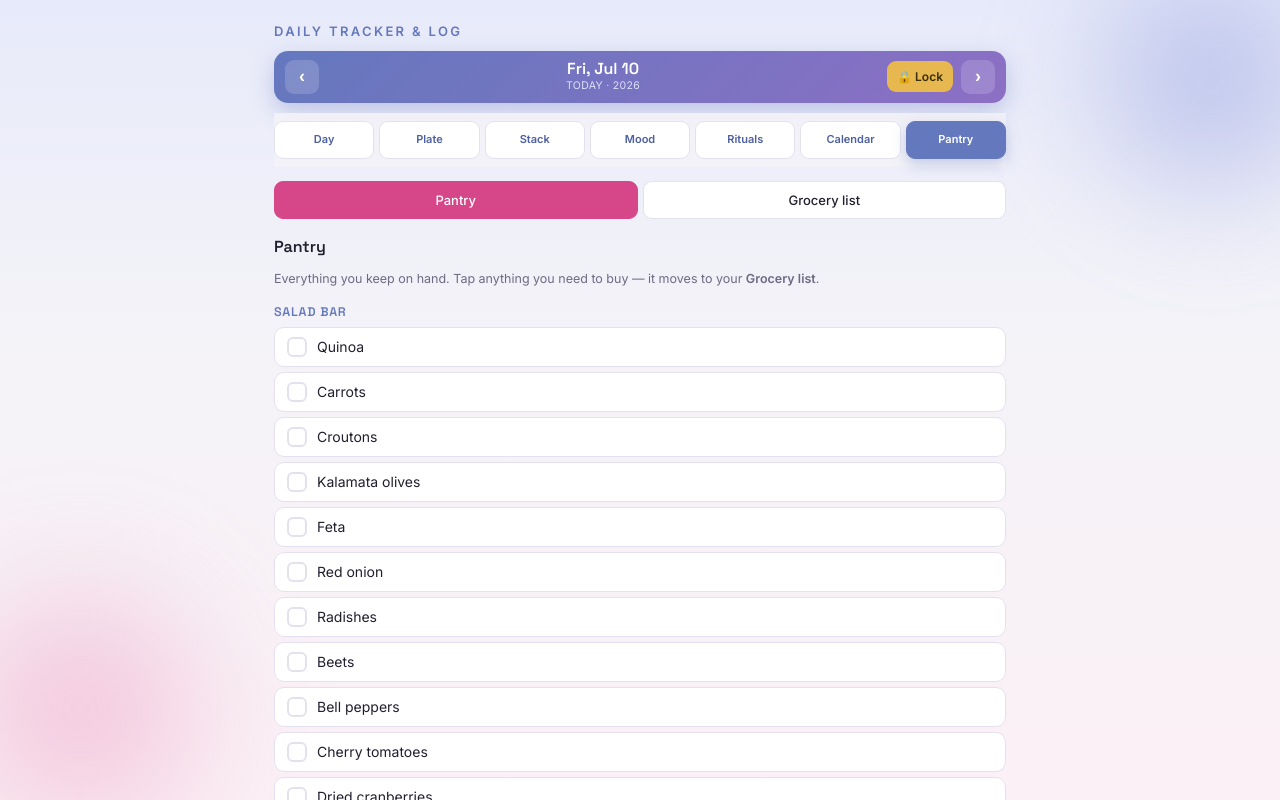
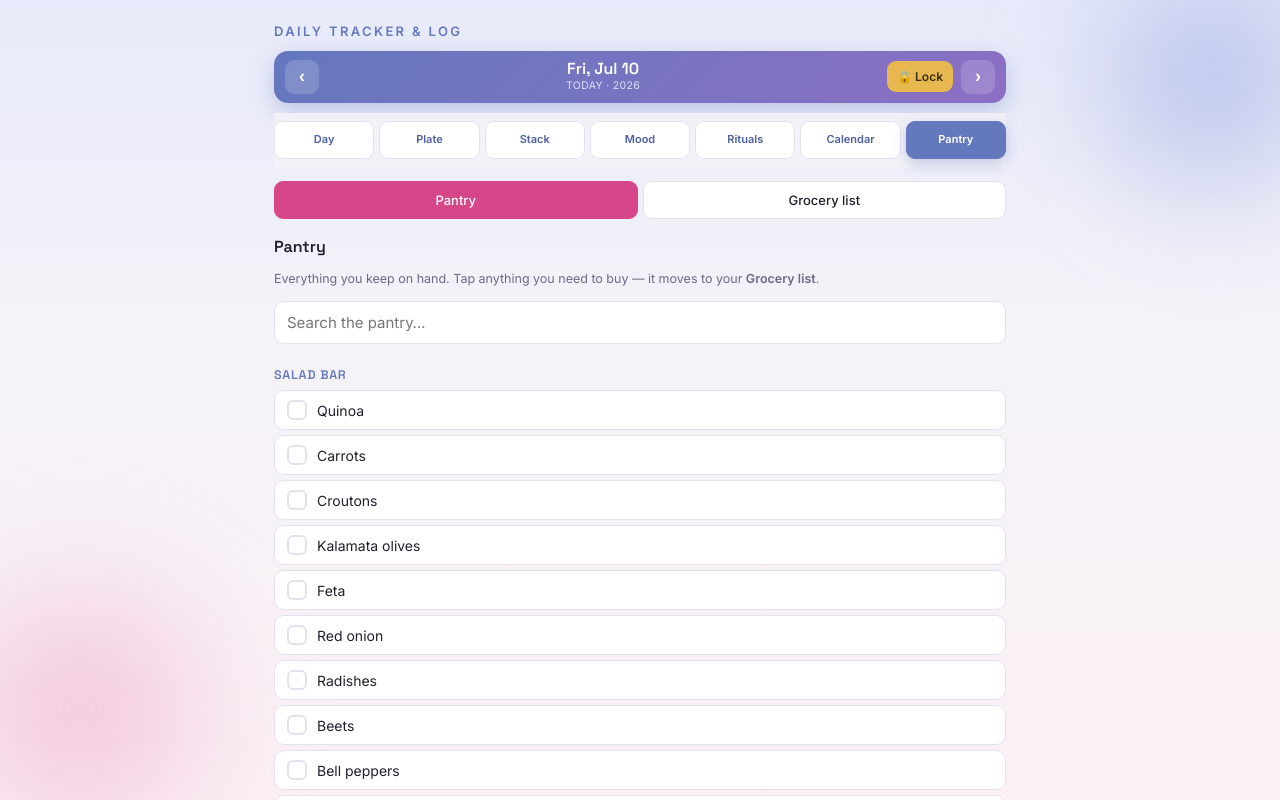
Before and after one commit to kimberlymreynolds/Nutrition-App, a React (Vite) app: page / in a window 1280 px wide. Both pictures are taken after a click on the element "Pantry". Shown: the top 800 px of the page. Built offline with nearby package versions, Linux system fonts and the light colour scheme.

Commit message:
Pantry: add a search box to find items fast
Filters pantry items by name across all sections, hides empty sections,
shows a no-match message. Only in the Pantry view.

Co-Authored-By: Claude Fable 5 <noreply@anthropic.com>

```diff
--- a/src/components/GroceryTab.jsx
+++ b/src/components/GroceryTab.jsx
@@ -3,9 +3,11 @@ import { GROCERY_CATS } from '../data.js';
 
 export default function GroceryTab({ state, actions, onToast }) {
   const [view, setView] = useState('pantry');
+  const [q, setQ] = useState('');
   const [copyLabel, setCopyLabel] = useState('Copy grocery list');
   const grocery = state.grocery || {};
   const total = Object.keys(grocery).filter((k) => grocery[k]).length;
+  const query = q.trim().toLowerCase();
 
   function copyList() {
     const lines = [];
@@ -36,10 +38,14 @@ export default function GroceryTab({ state, actions, onToast }) {
         <>
           <div className="h2">Pantry</div>
           <p className="muted">Everything you keep on hand. Tap anything you need to buy — it moves to your <b>Grocery list</b>.</p>
-          {GROCERY_CATS.map((c) => (
+          <input className="search" placeholder="Search the pantry…" value={q} onChange={(e) => setQ(e.target.value)} />
+          {GROCERY_CATS.map((c) => {
+            const list = query ? c.items.filter((it) => it.name.toLowerCase().includes(query)) : c.items;
+            if (!list.length) return null;
+            return (
               <div key={c.cat} className="gcat">
                 <div className="cat">{c.cat}</div>
-              {c.items.map((it) => {
+                {list.map((it) => {
                   const on = !!grocery[it.id];
                   return (
                     <button key={it.id} className={'gitem' + (on ? ' on' : '')} onClick={() => actions.toggleGrocery(it.id)}>
@@ -49,7 +55,11 @@ export default function GroceryTab({ state, actions, onToast }) {
                   );
                 })}
               </div>
-          ))}
+            );
+          })}
+          {query && !GROCERY_CATS.some((c) => c.items.some((it) => it.name.toLowerCase().includes(query))) && (
+            <p className="muted">No matches for “{q}”.</p>
+          )}
         </>
       ) : (
         <>
```
Lines whose indentation alone changed are shown as unchanged.
